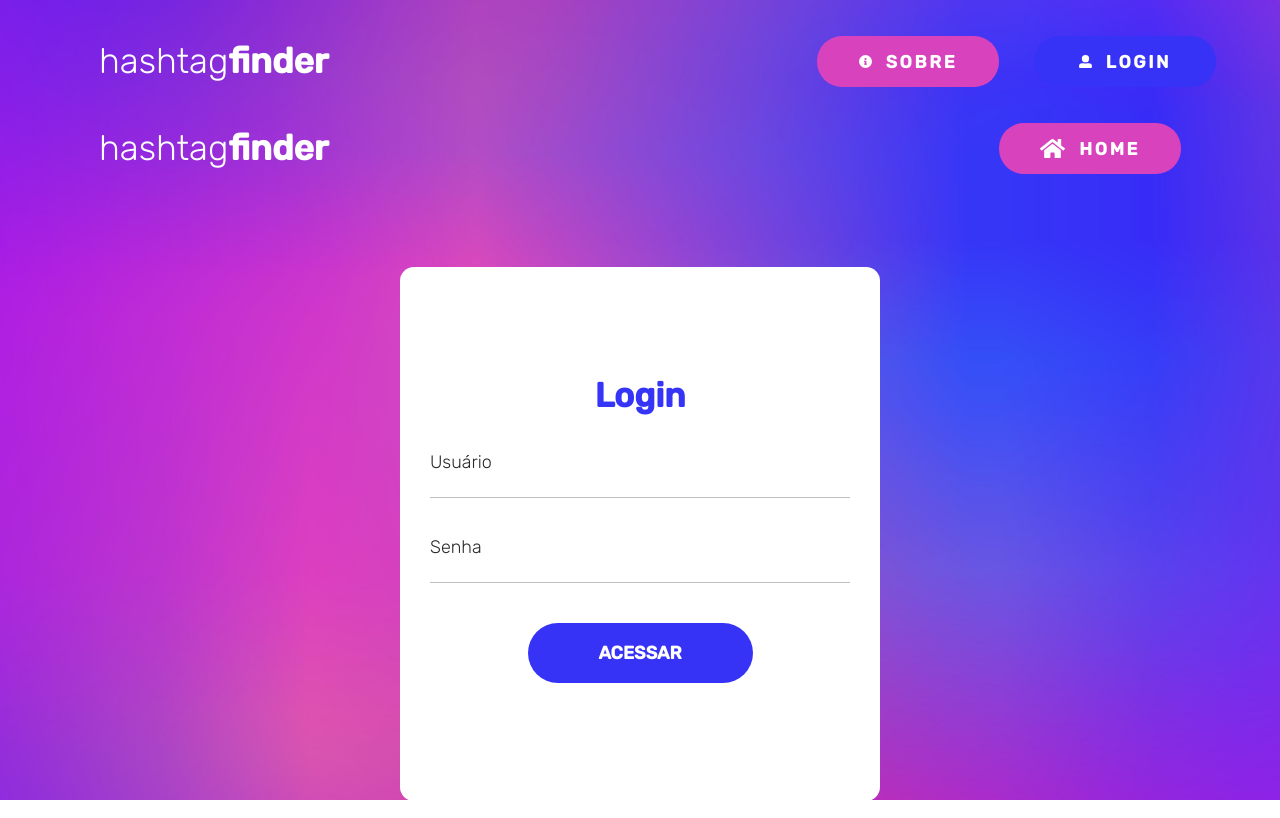
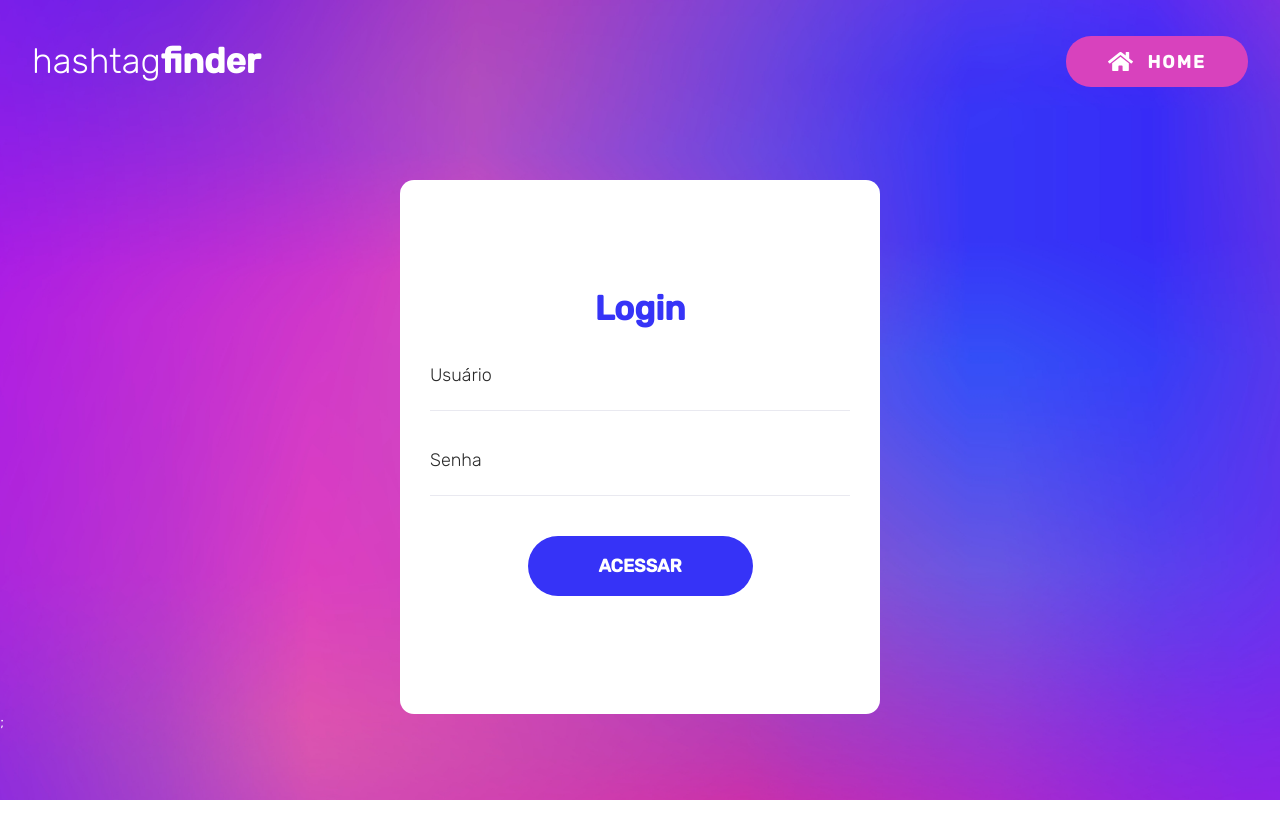
Before and after one commit to EdiJunior88/Projeto-hashtagFinder, a React (Create React App) app in the folder hashtagfinder/: page / in a window 1280 px wide. Built offline with nearby package versions, Linux system fonts and the light colour scheme.

Commit message:
feat: substituir css por css modules

```diff
--- a/hashtagfinder/src/componentes/botao-home/botaoHome.jsx
+++ b/hashtagfinder/src/componentes/botao-home/botaoHome.jsx
@@ -1,13 +1,13 @@
 import React from "react";
-import "../botao-home/botaoHome.css"
+import styles from "../botao-home/botaoHome.module.css"
 import HomeLogo from "../../imagens/icones/icon-home.svg";
 
 export default function BotaoHome() {
   return (
     <>
-      <div className="botao-home">
+      <div className={styles.botaoHome}>
         <button>
-          <img className="icone-home" src={HomeLogo} alt="icone home" />
+          <img className={styles.iconeHome} src={HomeLogo} alt="icone home" />
           Home
         </button>
       </div>
--- a/hashtagfinder/src/componentes/botao-home/botaoHome.css
+++ b/hashtagfinder/src/componentes/botao-home/botaoHome.module.css
@@ -1,8 +1,8 @@
-.botao-home {
-  margin-right: 35px;
+.botaoHome {
+  margin-right: 16px;
 }
 
-.botao-home button {
+.botaoHome button {
   display: flex;
   flex-direction: row;
   justify-content: center;
@@ -12,16 +12,16 @@
   background-color: #d842bd;
   color: #fff;
   font-weight: 600;
-  font-size: 0.5em;
-  letter-spacing: 0.15em;
+  font-size: 12px;
+  letter-spacing: 0.12em;
   border-radius: 25px;
   border: none;
   text-transform: uppercase;
   cursor: pointer;
 }
 
-.icone-home {
-  width: 7.6%;
+.iconeHome {
+  width: 12%;
   padding-right: 14px;
 }
 
@@ -31,11 +31,11 @@
     max-width: 100%;
   }
 
-  .icone-home {
+  .iconeHome {
     width: 15%;
   }
 
-  .botao-home button {
+  .botaoHome button {
     width: 170px;
     height: 49px;
     font-size: 1.1em;
--- a/hashtagfinder/src/componentes/formulario-login/formulario.jsx
+++ b/hashtagfinder/src/componentes/formulario-login/formulario.jsx
@@ -1,24 +1,24 @@
 import React from "react";
 import "../../css/reset.css"
-import "../../componentes/formulario-login/formulario.css"
+import styles from "../../componentes/formulario-login/formulario.module.css"
 
 const Formulario = () => {
   return (
     <>
-      <div className="container-formulario">
-        <h1 className="formulario-titulo">Login</h1>
+      <div className={styles.containerFormulario}>
+        <h1 className={styles.formularioTitulo}>Login</h1>
         <form action="" className="formulario">
-          <div className="formulario-campo-usuario">
+          <div className={styles.formularioUsuario}>
             <label>Usuário</label>
             <input type="text" />
           </div>
 
-          <div className="formulario-campo-senha">
+          <div className={styles.formularioSenha}>
             <label>Senha</label>
-            <input type="text" />
+            <input type="password" />
           </div>
-          <div className="formulario-botao">
-            <button className="formulario-botao-acessar">
+          <div className={styles.formularioBotaoDiv}>
+            <button className={styles.formularioBotaoAcessar}>
                 Acessar
             </button>
           </div>
--- a/hashtagfinder/src/componentes/formulario-login/formulario.css
+++ b/hashtagfinder/src/componentes/formulario-login/formulario.module.css
@@ -1,4 +1,4 @@
-.container-formulario {
+.containerFormulario {
     width: 250px;
     height: 300px;
     margin: 0 auto;
@@ -9,42 +9,43 @@
     border-radius: 14px;
   }
 
-  .formulario-titulo {
+  .formularioTitulo {
     font-size: 34px;
     color: #3634f7;
     text-align: center;
     font-weight: bold;
   }
 
-  .formulario-campo-usuario,
-  .formulario-campo-senha {
+  .formularioUsuario,
+  .formularioSenha {
     display: flex;
     flex-direction: column;
     padding-top: 40px;
     color: #292929;
     font-size: 18px;
     background: transparent;
-    border-bottom: 1px solid #bebebe;
+    border-bottom: 1px solid #E9E9F0;
   }
 
-  .formulario-campo-usuario input,
-  .formulario-campo-senha input {
+  .formularioUsuario input,
+  .formularioSenha input {
     padding-top: 10px;
     border: 0px;
     outline: 0px;
+    color: #292929
   }
 
-  .formulario-campo-usuario label,
-  .formulario-campo-senha label {
+  .formularioUsuario label,
+  .formularioSenha label {
     color: #292929;
   }
 
-  .formulario-botao {
+  .formularioBotaoDiv {
     padding-top: 40px;
     text-align: center;
   }
 
-  .formulario-botao-acessar {
+  .formularioBotaoAcessar {
     width: 213px;
     height: 58px;
     text-transform: uppercase;
@@ -63,12 +64,12 @@
       max-width: 100%;
     }
 
-    .container-formulario {
+    .containerFormulario {
       width: 420px;
       height: 410px;
     }
 
-    .formulario-titulo {
+    .formularioTitulo{
       padding-top: 50px;
     }
 
--- a/hashtagfinder/src/paginas/login/login.jsx
+++ b/hashtagfinder/src/paginas/login/login.jsx
@@ -1,21 +1,19 @@
 import React from "react";
 import "../../css/reset.css";
 import "../../css/global.css";
-import "../login/login.css";
+import styles from "../login/login.module.css";
 import Formulario from "../../componentes/formulario-login/formulario";
-import Cabecalho from "../../componentes/cabecalho/cabecalho"
 import BotaoHome from "../../componentes/botao-home/botaoHome";
 
 export default function Login () {
   return (
     <>
-      <Cabecalho />
       <header>
-        <div className="container-cabecalho-login">
-          <div className="cabecalho">
-            <div className="cabecalho-titulo">
+        <div className={styles.containerCabecalho}>
+          <div className={styles.cabecalho}>
+            <div className={styles.cabecalhoTitulo}>
               <span>hashtag</span>
-              <span className="texto-negrito">finder</span>
+              <span className={styles.tituloNegrito}>finder</span>
             </div>
             <BotaoHome />
           </div>
--- a/hashtagfinder/src/paginas/login/login.css
+++ b/hashtagfinder/src/paginas/login/login.module.css
@@ -18,28 +18,27 @@ body {
   height: 100vh;
 }
 
-.container-cabecalho-login {
+.containerCabecalho {
   background-repeat: no-repeat;
   height: 180px;
 }
 
 .cabecalho {
   display: flex;
-  flex-direction: row;
-  flex-wrap: wrap;
+  flex-wrap: nowrap;
   justify-content: space-between;
   align-items: center;
-  padding: 36px 64px 0px 64px;
+  padding: 36px 16px 0px 16px;
 }
 
-.cabecalho-titulo {
+.cabecalhoTitulo {
   text-align: left;
   font-size: 19px;
   color: #fff;
-  margin-left: 35px;
+  margin-left: 16px;
 }
 
-.texto-negrito {
+.tituloNegrito {
   font-weight: bold;
 }
 
@@ -51,7 +50,7 @@ body {
     max-width: 100%;
   }
 
-  .cabecalho-titulo {
+  .cabecalhoTitulo {
     font-size: 35px;
   }
 }
```
